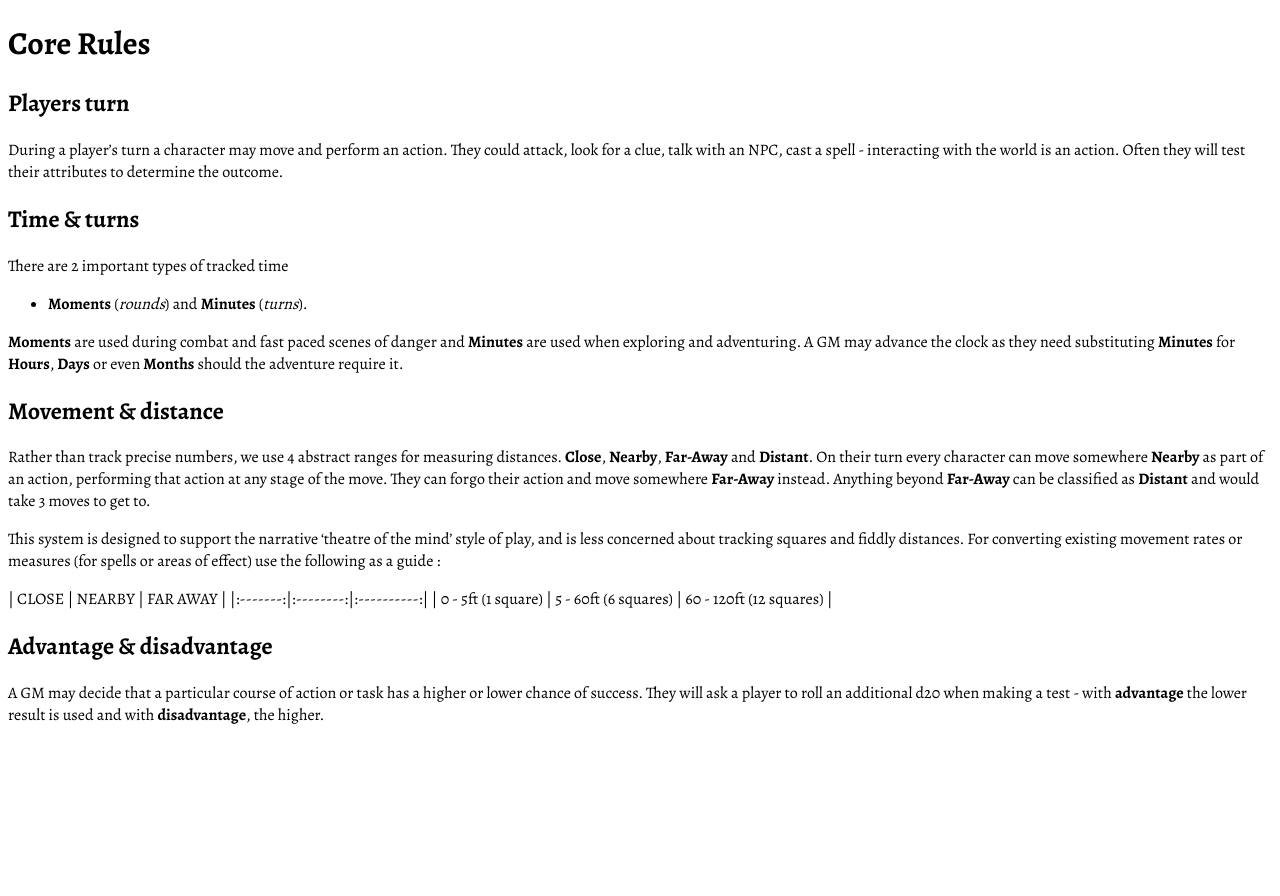
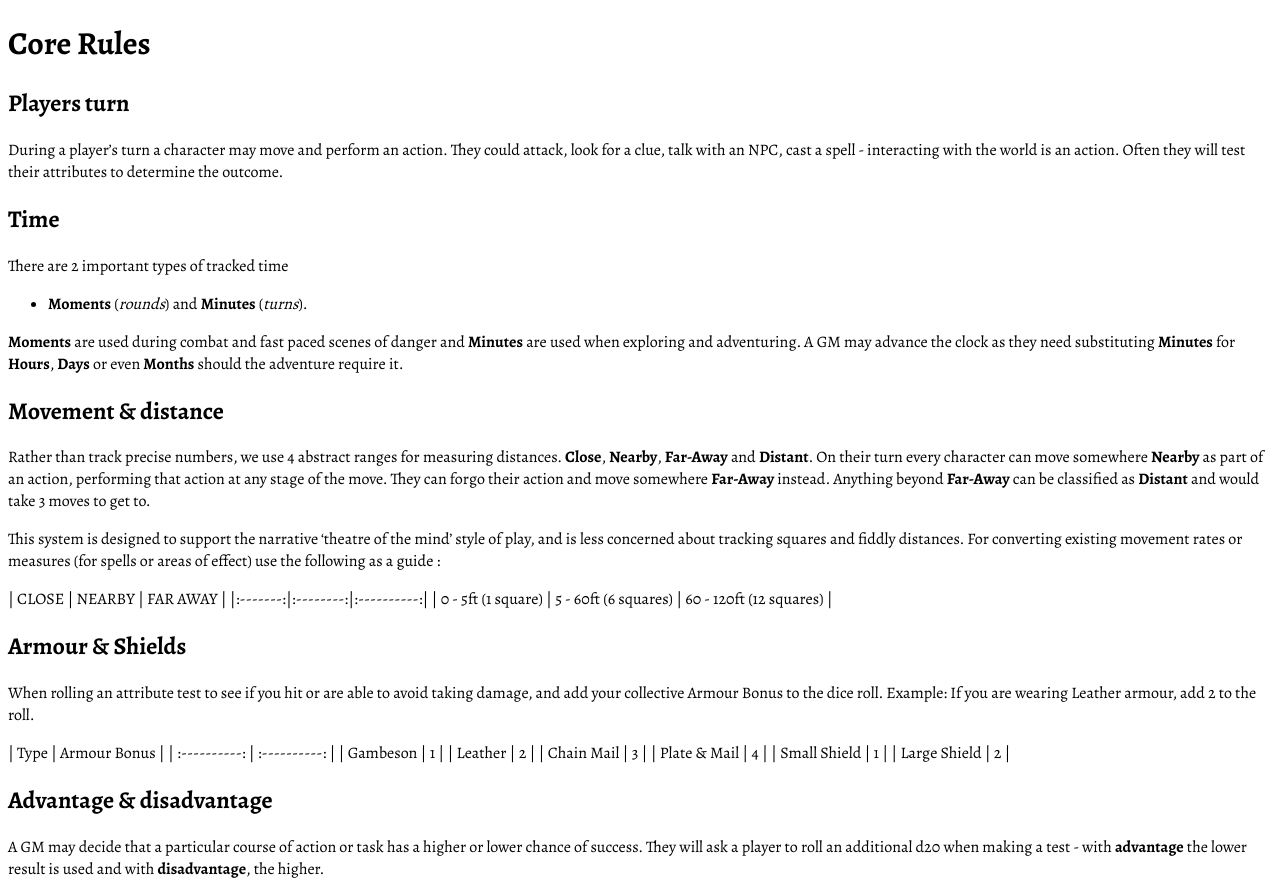
Before and after one commit to matt-gefen/radiant-hack, a Next.js app: page /rules in a window 1280 px wide. Before the commit the page ends 800 px from the top, so only its background shows below. Built offline with nearby package versions, Linux system fonts and the light colour scheme.

Commit message:
armour adjustments

```diff
--- a/pages/rules.mdx
+++ b/pages/rules.mdx
@@ -1,12 +1,11 @@
 # Core Rules
-
 
 
 ## Players turn
 
 During a player’s turn a character may move and perform an action. They could attack, look for a clue, talk with an NPC, cast a spell - interacting with the world is an action. Often they will test their attributes to determine the outcome.
 
-## Time & turns
+## Time
 
 There are 2 important types of tracked time
 - **Moments** (*rounds*) and **Minutes** (*turns*).
@@ -23,6 +22,20 @@ This system is designed to support the narrative ‘theatre of the mind’ style
 |:-------:|:--------:|:----------:|
 | 0 - 5ft (1 square) | 5 - 60ft (6 squares) | 60 - 120ft (12 squares) |
 
+## Armour & Shields
+
+When rolling an attribute test to see if you hit or are able to avoid taking damage, and add your collective Armour Bonus to the dice roll. Example: If you are wearing Leather armour, add 2 to the roll.
+
+|     Type     | Armour Bonus |
+| :----------: | :----------: |
+|   Gambeson   |      1       |
+|   Leather    |      2       |
+|  Chain Mail  |      3       |
+| Plate & Mail |      4       |
+| Small Shield |      1       |
+| Large Shield |      2       |
+
+
 ## Advantage & disadvantage
 
 A GM may decide that a particular course of action or task has a higher or lower chance of success. They will ask a player to roll an additional d20 when making a test - with **advantage** the lower result is used and with **disadvantage**, the higher.
```
Also changed, not shown: pages/character.mdx (+7 -6 lines), pages/classes/warrior.mdx (+6 -6 lines).
